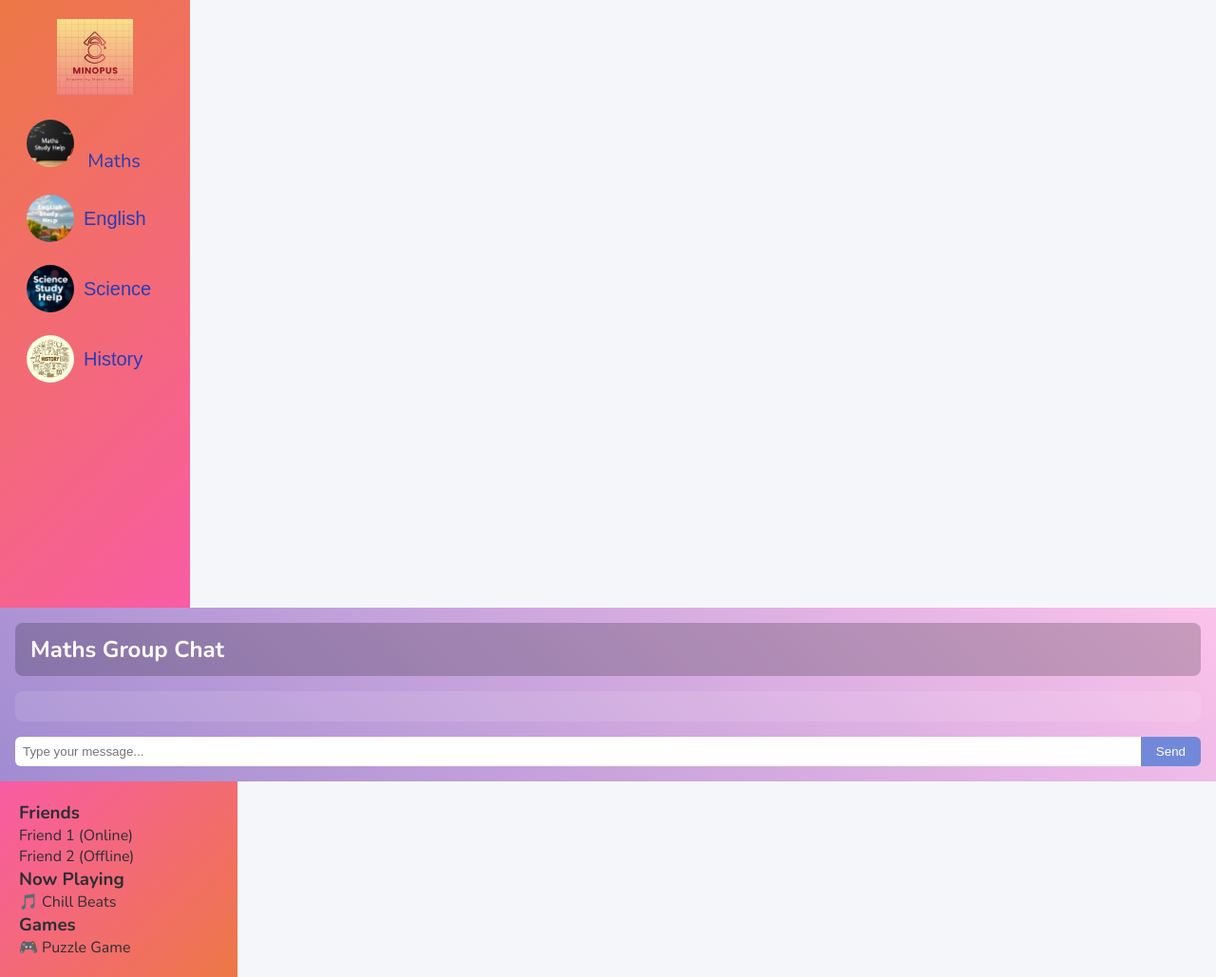
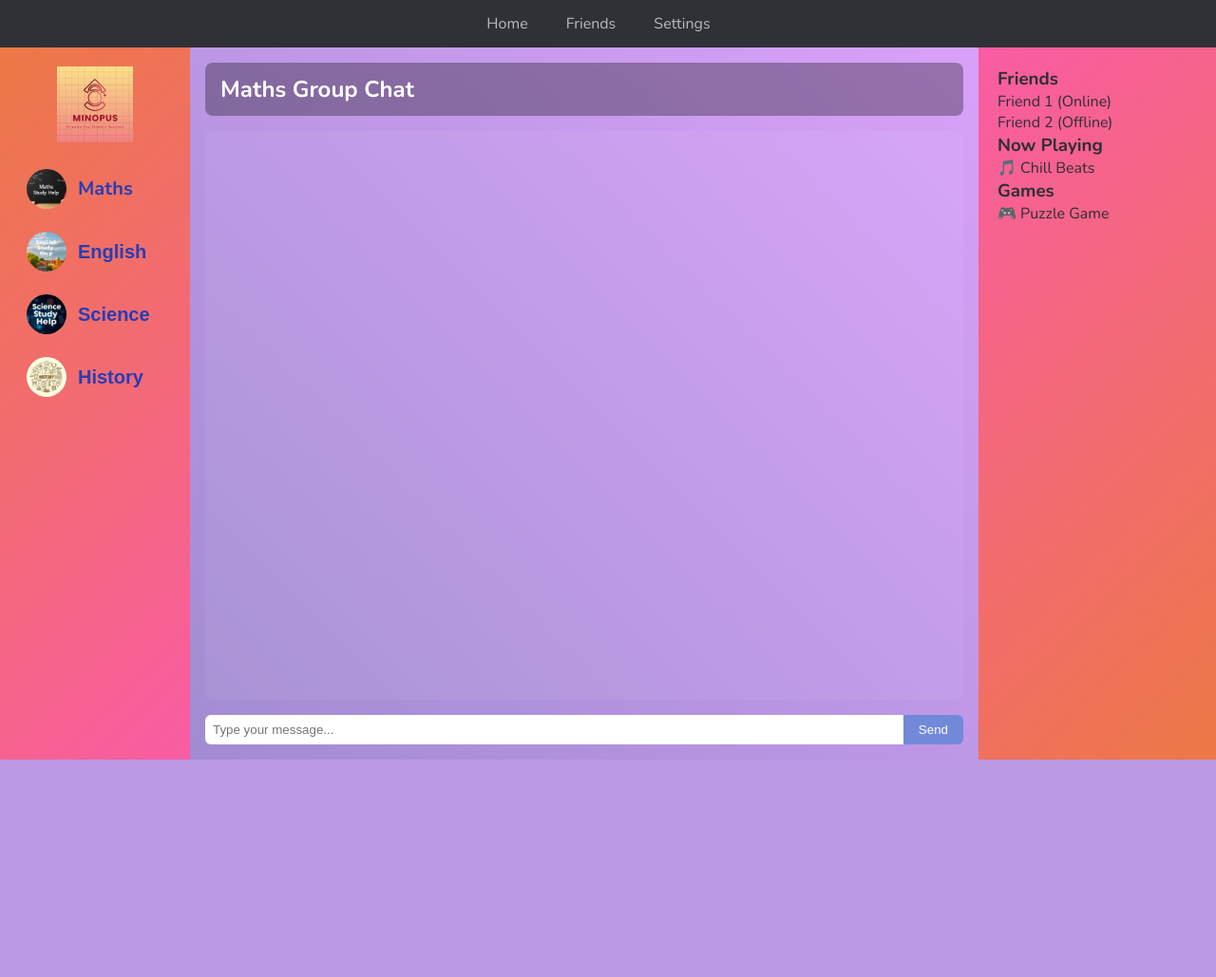
Before and after one commit to Rishit150/Computing-Web-App, a Flask app: page /maths in a window 1280 px wide. Shown: the whole page at 95% size. After the commit the page ends 800 px from the top, so only its background shows below. Run offline with Flask 3, Linux system fonts and the light colour scheme.

Commit message:
Maths chat fixed

```diff
--- a/Flask/static/css/style.css
+++ b/Flask/static/css/style.css
@@ -86,16 +86,34 @@ body {
 .sidebar-left .group-list li {
     margin: 8px 0;
 }
-.sidebar-left .group-list li a {
-    color: #b9bbbe;
-    text-decoration: none;
-    display: block;
-    padding: 6px 8px;
-    border-radius: 3px;
+/* Make anchors and buttons identical (flex + vertical centre) */
+.group-link,
+.group-btn {
+	display: flex;
+	align-items: center;
+	width: 100%;
+	padding: 8px;
+	margin-bottom: 6px;
+	border-radius: 6px;
+	box-sizing: border-box;
+	cursor: pointer;
+
+	/* Unified look */
+	background: none;
+	border: none;
+	text-decoration: none;
+	color: #b9bbbe;
 }
-.sidebar-left .group-list li a:hover {
-    background-color: #40444b;
-    color: white;
+
+.group-link:hover,
+.group-btn:hover {
+	background-color: #40444b;
+	color: #fff;
+}
+
+.group-link:hover .group-label,
+.group-btn:hover .group-label {
+	color: #fff;
 }
 
 /* Main content */
@@ -181,8 +199,10 @@ body {
     font-weight: bold;
 }
 .group-label {
-    font-size: 20px;
-    color: #273DB4;
+	font-size: 20px;
+	color: #273DB4;
+	font-weight: 600;
+	line-height: 1; /* prevents extra vertical spacing */
 }
 
 .group-btn:hover .group-label {
@@ -190,11 +210,11 @@ body {
 }
 
 .group-icon-img {
-    width: 50px;
-    height: 50px;
-    border-radius: 50%;  /* round like Discord servers */
-    margin-right: 10px;
-    object-fit: cover;   /* makes sure logo fits nicely */
+	width: 42px;
+	height: 42px;
+	border-radius: 50%;
+	margin-right: 12px;
+	object-fit: cover;
 }
 
 
@@ -534,16 +554,23 @@ body {
 
 
 /* Chat Page Styles */
+.page-layout {
+	display: grid;
+	grid-template-columns: 200px 1fr 250px;
+	height: calc(100vh - 50px); /* fills viewport under topbar */
+}
+
 .chat-main {
-	flex: 1;
 	display: flex;
 	flex-direction: column;
-	background: linear-gradient(45deg, #a18cd1, #fbc2eb);
+	background: linear-gradient(45deg, #a18cd1, #d8a1f9);
 	padding: 1rem;
+	height: 100%;
+	overflow: hidden;
 }
 
 .chat-header {
-	background: rgba(0, 0, 0, 0.2);
+	background: rgba(0, 0, 0, 0.3);
 	padding: 0.75rem 1rem;
 	border-radius: 8px;
 	margin-bottom: 1rem;
@@ -552,7 +579,7 @@ body {
 
 .chat-box {
 	flex: 1;
-	background: rgba(255, 255, 255, 0.1);
+	background: rgba(255, 255, 255, 0.05);
 	border-radius: 8px;
 	padding: 1rem;
 	overflow-y: auto;
@@ -569,6 +596,7 @@ body {
 
 .chat-input {
 	display: flex;
+	margin-top: auto; /* keeps it at bottom */
 }
 
 .chat-input input {
--- a/Flask/templates/groups/maths_chat.html
+++ b/Flask/templates/groups/maths_chat.html
@@ -6,19 +6,22 @@
 	<link rel="stylesheet" href="{{ url_for('static', filename='css/style.css') }}">
 </head>
 <body>
+	<!-- Topbar -->
+	{% include 'partials/topbar.html' %}
+
 	<div class="page-layout">
 
-		<!-- Left menubar -->
+		<!-- Left Sidebar -->
 		{% include 'partials/menubar.html' %}
 
-		<!-- Main Chat Area -->
+		<!-- Chat Main Content -->
 		<main class="chat-main">
 			<div class="chat-header">
 				<h2>Maths Group Chat</h2>
 			</div>
 
 			<div class="chat-box" id="chat-box">
-				<!-- Messages will appear here -->
+				<!-- Messages appear here -->
 			</div>
 
 			<form class="chat-input" onsubmit="sendMessage(event)">
@@ -27,8 +30,9 @@
 			</form>
 		</main>
 
-		<!-- Right sidebar -->
+		<!-- Right Sidebar -->
 		{% include 'partials/rightsidebar.html' %}
+
 	</div>
 
 	<script>
@@ -37,13 +41,12 @@
 			const input = document.getElementById("message");
 			const chatBox = document.getElementById("chat-box");
 
-			// Create message div
 			const msg = document.createElement("div");
 			msg.classList.add("chat-message");
 			msg.textContent = input.value;
 
 			chatBox.appendChild(msg);
-			chatBox.scrollTop = chatBox.scrollHeight; // Auto-scroll
+			chatBox.scrollTop = chatBox.scrollHeight;
 			input.value = "";
 		}
 	</script>
--- a/Flask/templates/partials/menubar.html
+++ b/Flask/templates/partials/menubar.html
@@ -4,9 +4,9 @@
     </div>
     <ul class="group-list">
         <li>
-            <a href="{{ url_for('maths_chat') }}">
-                <img src="{{ url_for('static', filename='icons/maths-icon.png') }}" alt="Maths Logo" class="group-icon-img">
-                <span class="group-label">Maths</span>
+            <a href="{{ url_for('maths_chat') }}" class="group-link">
+            <img src="{{ url_for('static', filename='icons/maths-icon.png') }}" alt="Maths Logo" class="group-icon-img">
+            <span class="group-label">Maths</span>
             </a>
         </li>
         <li>
```
